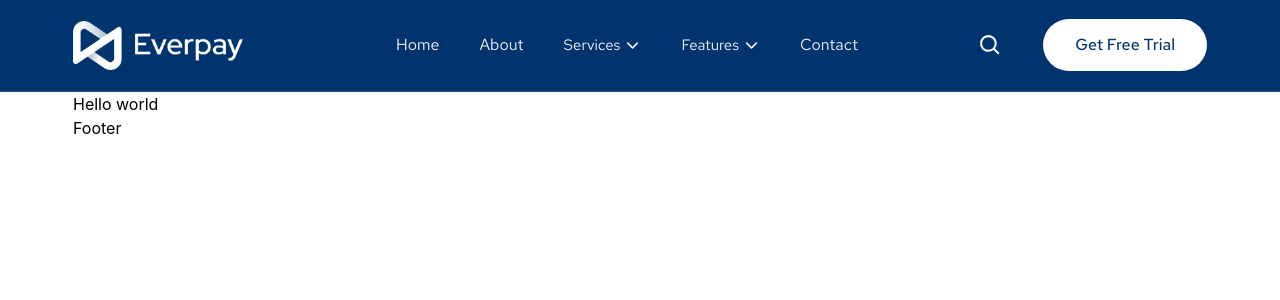
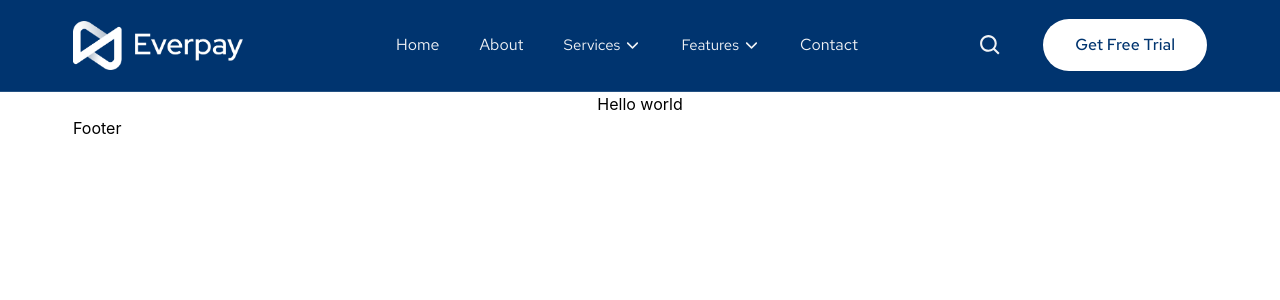
Before and after one commit to programmerrafi/payment-getway-next-js, a Next.js app: page / in a window 1280 px wide. Shown: the top 300 px of the page. Built offline with nearby package versions, Linux system fonts and the light colour scheme.

Commit message:
PopUp animation create sucessfully

```diff
--- a/app/layout/Navbar/Navbar.js
+++ b/app/layout/Navbar/Navbar.js
@@ -146,7 +146,7 @@ const Navbar = () => {
               <input
                 type="text"
                 placeholder="Search..."
-                className="w-full pl-8 pr-12 py-6 rounded-xl bg-popUpBg !opacity-50 border border-blue-500 text-navTextColor"
+                className="w-full pl-8 pr-12 py-6 rounded-xl bg-popUpBg !opacity-50 border border-blue-700 text-navTextColor"
               />
               <BiSearch
                 size={25}
--- a/pages/index.js
+++ b/pages/index.js
@@ -1,7 +1,7 @@
 export default function Home() {
   return (
     <div className="container">
-      <h1>Hello world</h1>
+      <h1 className="text-center">Hello world</h1>
     </div>
   );
 }
```
